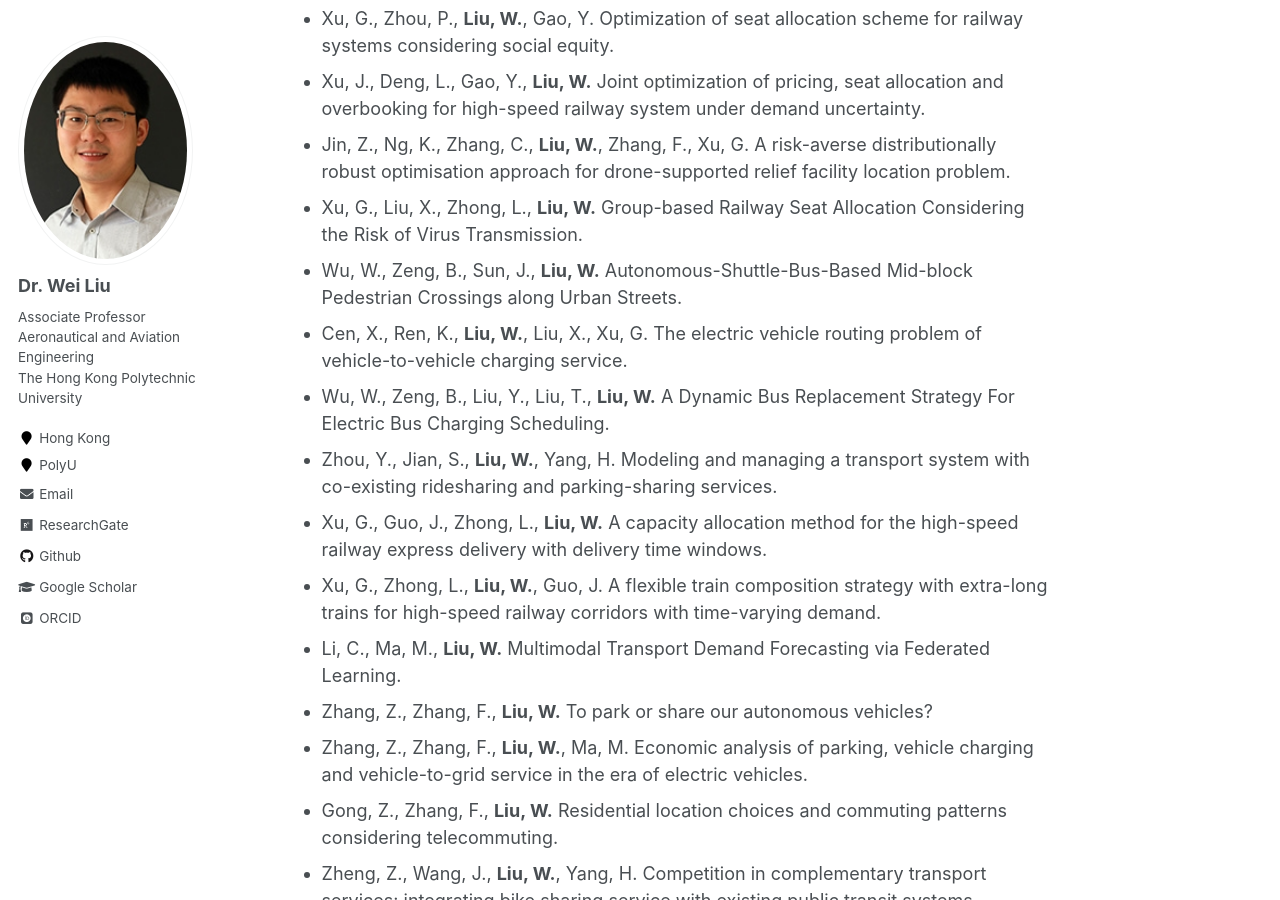
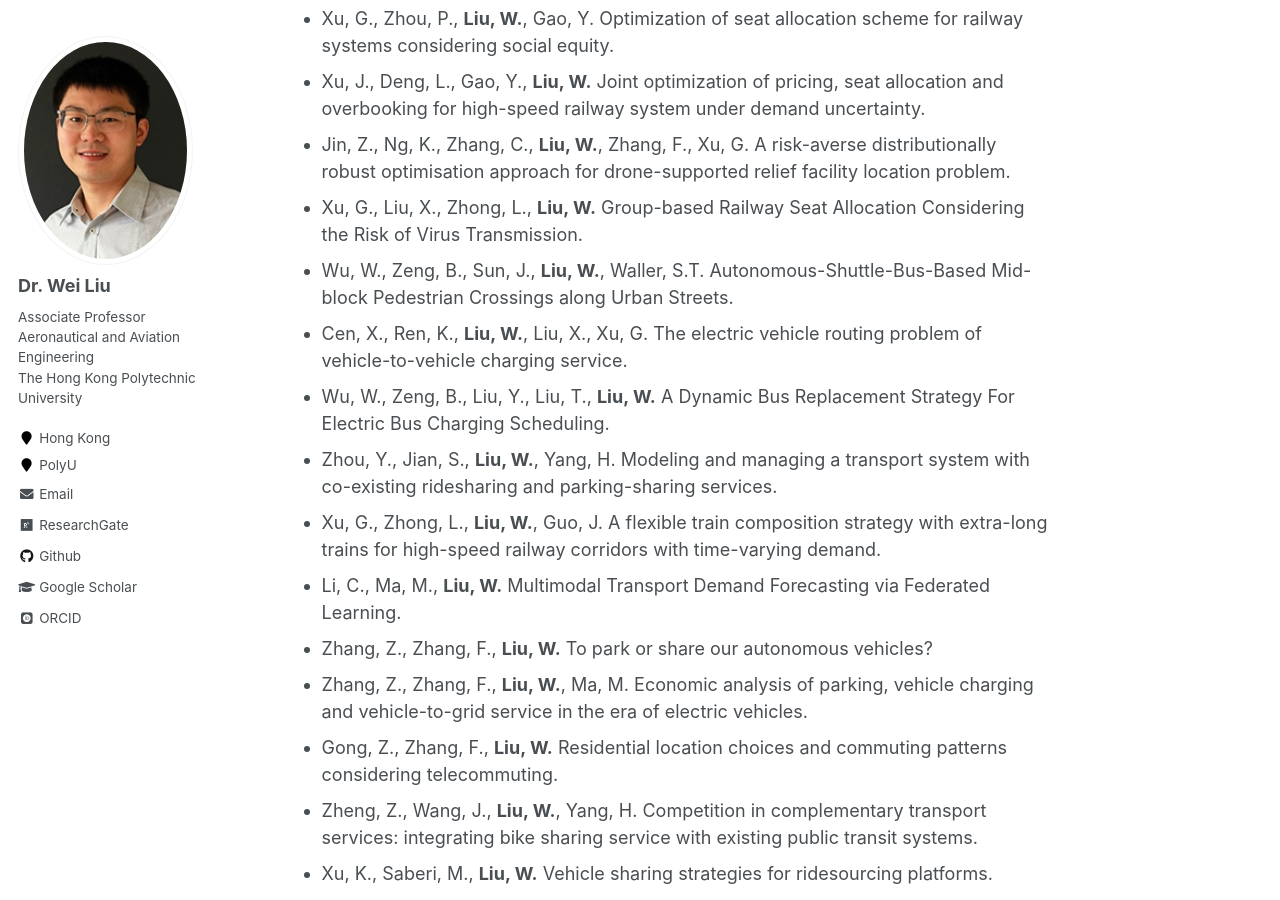
Before and after one commit to weiliu2016/weiliu2016.github.io, a Jekyll site: the page built from _pages/about.md, in a window 1280 px wide and 900 px high, scrolled down 3149 px. Built offline with Jekyll 4.4.1, drawn with Linux system fonts in a browser that asks for light colours; some web fonts are replaced.

Commit message:
Update about.md

```diff
--- a/_pages/about.md
+++ b/_pages/about.md
@@ -75,11 +75,10 @@ Selected Working Papers
 - Xu, J., Deng, L., Gao, Y., **Liu, W.** Joint optimization of pricing, seat allocation and overbooking for high-speed railway system under demand uncertainty.
 - Jin, Z., Ng, K., Zhang, C., **Liu, W.**, Zhang, F., Xu, G. A risk-averse distributionally robust optimisation approach for drone-supported relief facility location problem.
 - Xu, G., Liu, X., Zhong, L., **Liu, W.** Group-based Railway Seat Allocation Considering the Risk of Virus Transmission.
-- Wu, W., Zeng, B., Sun, J., **Liu, W.** Autonomous-Shuttle-Bus-Based Mid-block Pedestrian Crossings along Urban Streets.
+- Wu, W., Zeng, B., Sun, J., **Liu, W.**, Waller, S.T. Autonomous-Shuttle-Bus-Based Mid-block Pedestrian Crossings along Urban Streets.
 - Cen, X., Ren, K., **Liu, W.**, Liu, X., Xu, G. The electric vehicle routing problem of vehicle-to-vehicle charging service.
 - Wu, W., Zeng, B., Liu, Y., Liu, T., **Liu, W.** A Dynamic Bus Replacement Strategy For Electric Bus Charging Scheduling.
 - Zhou, Y., Jian, S., **Liu, W.**, Yang, H. Modeling and managing a transport system with co-existing ridesharing and parking-sharing services.
-- Xu, G., Guo, J., Zhong, L., **Liu, W.** A capacity allocation method for the high-speed railway express delivery with delivery time windows.
 - Xu, G., Zhong, L., **Liu, W.**, Guo, J. A flexible train composition strategy with extra-long trains for high-speed railway corridors with time-varying demand.
 - Li, C., Ma, M., **Liu, W.** Multimodal Transport Demand Forecasting via Federated Learning.
 - Zhang, Z., Zhang, F., **Liu, W.** To park or share our autonomous vehicles?
```
